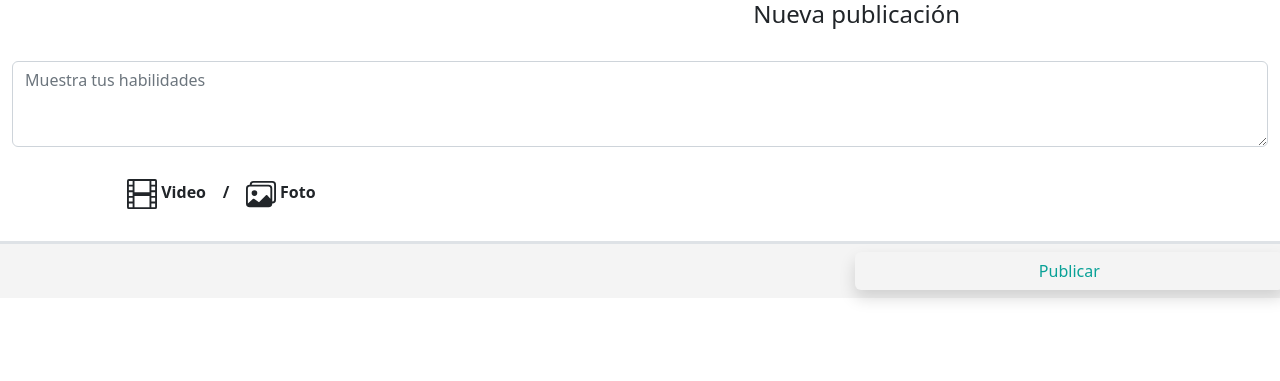
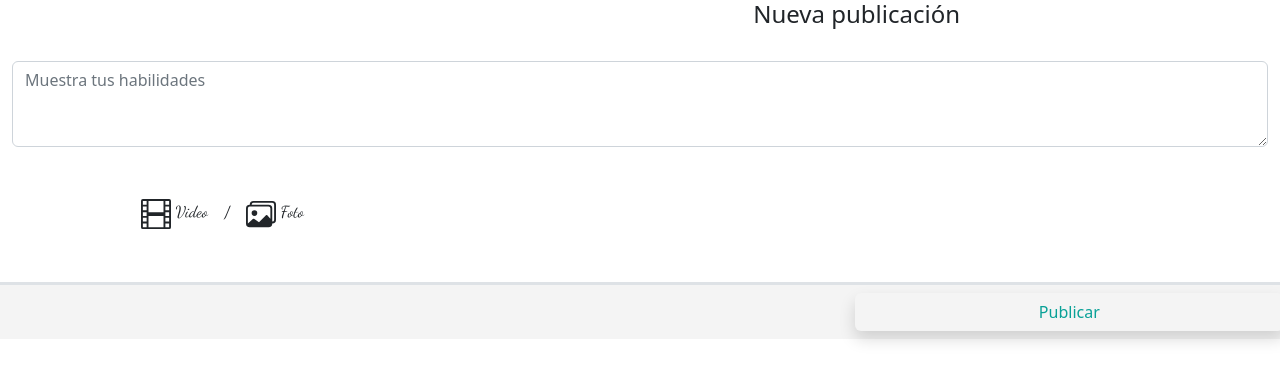
Before and after one commit to daniel29067/Talent_hunter, a PHP site: page /Talent_hunter/profile_dep.php in a window 1280 px wide. Shown: the top 381 px of the page. Run offline with PHP 8.4, Linux system fonts and the light colour scheme; the visitor is signed in with stand-in values (Sample User, id 1); data that the repository does not hold is empty.

Commit message:
Cambios 2/11/2022 4:50pm

```diff
--- a/controlador/registro.php
+++ b/controlador/registro.php
@@ -24,7 +24,7 @@
         <a href="../controlador/registrodep.php" name="create_dep" value="Deportista">
             <div class="card">
                 <img src="../vista/img/fondos-deportivos-en-vectores-gratis.jpg">
-                <h3>Deportista</h3>
+                <b><h3>Deportista</h3></b>
                 <p>Con esta opcion podras registrarte como un jugador,
                     teniendo la oportunidad de jugar con una entidad
                     deportiva que le guste.</p>
@@ -33,7 +33,7 @@
         <a href="../controlador/registroent.php" name="create_ent" value="Entidad">
             <div class="card">
                 <img src="../vista/img/icono-de-la-línea-del-estadio-deportivo-cartel-arena-complejo-vector-símbolo-concepto-esquema-colorido-delgada-azul-y-naranja-163627333.jpg">
-                <h3>Entidad</h3>
+                </b><h3>Entidad</h3></b>
                 <p>Con esta opcion podras registrarte como una Entidad,
                     teniendo la oportunidad de encontrar nuevos jugadores
                     potenciales para su equipo.</p>
--- a/vista/css/estiloprode.css
+++ /dev/null
@@ -1,76 +0,0 @@
-@font-face{
-    font-family: 'Dancing';
-    src: url(fuentes/Dancing_Script/DancingScript-VariableFont_wght.ttf);
-}
-
-#contenido{
-  width: 50%;
-  max-width: 100%;
-}
-
-#title{
-  font-family: 'Dancing';
-  color: #F4f4f4;
-}
-
-button#btnn{
-  text-decoration: none;
-  background: #F4f4f4;
-  color: rgb(9, 161, 151);
-
-}
-
-div#enca{
-      font-family: 'Dancing';
-      background: linear-gradient(to right, rgb(99, 216, 208), rgb(9, 161, 151));
-      color: #f4f4f4;
-}
-
-#pie{
-  background: #F4f4f4;
-}
-
-nav{
-  background: linear-gradient(to right, rgb(99, 216, 208), rgb(9, 161, 151));
-}
-
-div#div_file{
-  position: relative;
-}
-
-input#file-1{
-  top: 0;
-  left: 0;
-  right: 0;
-  bottom: 0;
-  width: 100%;
-  height: 100%;
-  position: absolute;
-  opacity: 0;
-  cursor: pointer;
-
-}
-
-div#div_file:hover{
-  background-color: rgb(230, 234, 234);
-  color: black;
-}
-
-div#foto{
-  cursor: pointer;
-}
-
-div#foto:hover{
-    background-color: rgb(230, 234, 234);
-    color: black;
-}
-
-.scroll{
-    width:100%;
-  }
-
-  .scroll .jscroll-loading {
-    width:10%;
-    margin: -500px auto;
-
-  }
--- /dev/null
+++ b/vista/css/estiloprodeport.css
@@ -0,0 +1,83 @@
+@font-face{
+    font-family: 'Dancing';
+    src: url(fuentes/Dancing_Script/DancingScript-VariableFont_wght.ttf);
+}
+
+#contenido{
+  width: 50%;
+  max-width: 100%;
+}
+
+b#archivos{
+
+  font-family: 'Dancing';
+
+}
+
+#title{
+  font-family: 'Dancing';
+  color: #F4f4f4;
+}
+
+button#btnn{
+  text-decoration: none;
+  background: #F4f4f4;
+  color: rgb(9, 161, 151);
+
+}
+
+div#enca{
+      font-family: 'Dancing';
+      background: linear-gradient(to right, rgb(99, 216, 208), rgb(9, 161, 151));
+      color: #f4f4f4;
+}
+
+#pie{
+  background: #F4f4f4;
+}
+
+nav{
+  background: linear-gradient(to right, rgb(99, 216, 208), rgb(9, 161, 151));
+}
+
+div#foto{
+  cursor: pointer;
+}
+
+div#foto:hover{
+    background-color: rgb(230, 234, 234);
+    color: black;
+}
+
+.file input{
+  display: none;
+}
+
+.file label{
+  cursor: pointer;
+  font-family: 'Dancing';
+  padding: 3%;
+
+}
+
+#div_file:hover{
+
+  background: linear-gradient(to right, rgb(99, 216, 208), rgb(9, 161, 151));
+  color:#F4f4f4;
+  transition: all 0.25s;
+
+}
+
+span#nombres{
+  font-size: 12px;
+}
+
+.scroll{
+    width:100%;
+  }
+
+  .scroll .jscroll-loading {
+    width:10%;
+    margin: -500px auto;
+
+  }
--- a/vista/css/estiloregistrog.css
+++ b/vista/css/estiloregistrog.css
@@ -90,7 +90,7 @@ body{
 
 .container .card p{
     padding: 0 1rem;
-    font-size: 20px;
+    font-size: 19px;
     font-family: 'Dancing';
     color: #F4f4f4;
     font-weight: 600;
--- a/vista/profile_dep.php
+++ b/vista/profile_dep.php
@@ -41,7 +41,7 @@ else{if (isset($_SESSION['start']) && (time() - $_SESSION['start'] >300)) {
     <meta name="viewport" content="width=device-width, initial-scale=1.0">
     <title>Talent Hunter|Deportista</title>
     <link rel="shortcut icon" href="..\vista\img\talent_hunter7-removebg-preview.png">
-    <link rel="stylesheet" href="css/estiloprode.css">
+    <link rel="stylesheet" href="css/estiloprodeport.css">
     <link href="https://cdn.jsdelivr.net/npm/bootstrap@5.2.1/dist/css/bootstrap.min.css" rel="stylesheet" integrity="sha384-iYQeCzEYFbKjA/T2uDLTpkwGzCiq6soy8tYaI1GyVh/UjpbCx/TYkiZhlZB6+fzT" crossorigin="anonymous">
     <script src:"../js/jquery.jscroll.js"></script>
     </head>
@@ -69,7 +69,7 @@ else{if (isset($_SESSION['start']) && (time() - $_SESSION['start'] >300)) {
 
   <!-- contenedor padre -->
 
-  <div class="container bg-white mt-1 mb-4">
+  <div class="container bg-white mt-3">
 
     <!-- contenedor hijo nuevas publicaciones -->
     <div class="row mt-3 mx-2 justify-content-center">
@@ -108,9 +108,15 @@ else{if (isset($_SESSION['start']) && (time() - $_SESSION['start'] >300)) {
 
           <div class="row p-4">
 
-            <div class="col-md-4 gap-2 rounded text-center align-items-center justify-content-center p-2" id="div_file">
+            <div class="gap-2 rounded text-center align-items-center justify-content-center p-2" >
 
-              <b>
+              <div class="file">
+
+                <div class="row justify-content-between">
+
+                  <div class="col-lg-4 p-1 m-1 align-self-start rounded " id="div_file">
+
+                    <label for="archivo">
 
                       <svg xmlns="http://www.w3.org/2000/svg" width="30" height="30" fill="currentColor" class="bi bi-film" viewBox="0 0 16 16" id="svg">
                         <path d="M0 1a1 1 0 0 1 1-1h14a1 1 0 0 1 1 1v14a1 1 0 0 1-1 1H1a1 1 0 0 1-1-1V1zm4 0v6h8V1H4zm8 8H4v6h8V9zM1 1v2h2V1H1zm2 3H1v2h2V4zM1 7v2h2V7H1zm2 3H1v2h2v-2zm-2 3v2h2v-2H1zM15 1h-2v2h2V1zm-2 3v2h2V4h-2zm2 3h-2v2h2V7zm-2 3v2h2v-2h-2zm2 3h-2v2h2v-2z"/>
@@ -127,9 +133,19 @@ else{if (isset($_SESSION['start']) && (time() - $_SESSION['start'] >300)) {
 
                       Foto
 
-              </b>
+                    </label>
 
-              <input type="file" name="foto" id="file-1" class="inputfile inputfile-1" data-multiple-caption="{count} files selected"/>
+                    <input type="file" name="foto" id="archivo" class="inputfile inputfile-1" data-multiple-caption="{count} files selected"/>
+
+                  </div>
+
+                  <div class="col-lg-4 align-self-center">
+                    <span id="nombres"></span>
+                  </div>
+
+                </div>
+
+              </div>
 
             </div>
 
@@ -253,6 +269,14 @@ else{if (isset($_SESSION['start']) && (time() - $_SESSION['start'] >300)) {
 
   </script>
 
+<script type="text/javascript">
+            let archivo = document.querySelector('#archivo');
+            archivo.addEventListener('change',() => {
+              document.querySelector('#nombres').innerText = archivo.files[0].name;
+            });
+
+</script>
+
   <script src="https://cdn.jsdelivr.net/npm/bootstrap@5.2.1/dist/js/bootstrap.bundle.min.js" integrity="sha384-u1OknCvxWvY5kfmNBILK2hRnQC3Pr17a+RTT6rIHI7NnikvbZlHgTPOOmMi466C8" crossorigin="anonymous"></script>
 
   </body>
```
Also changed, not shown: 2 other files. Lines whose indentation alone changed are shown as unchanged.
